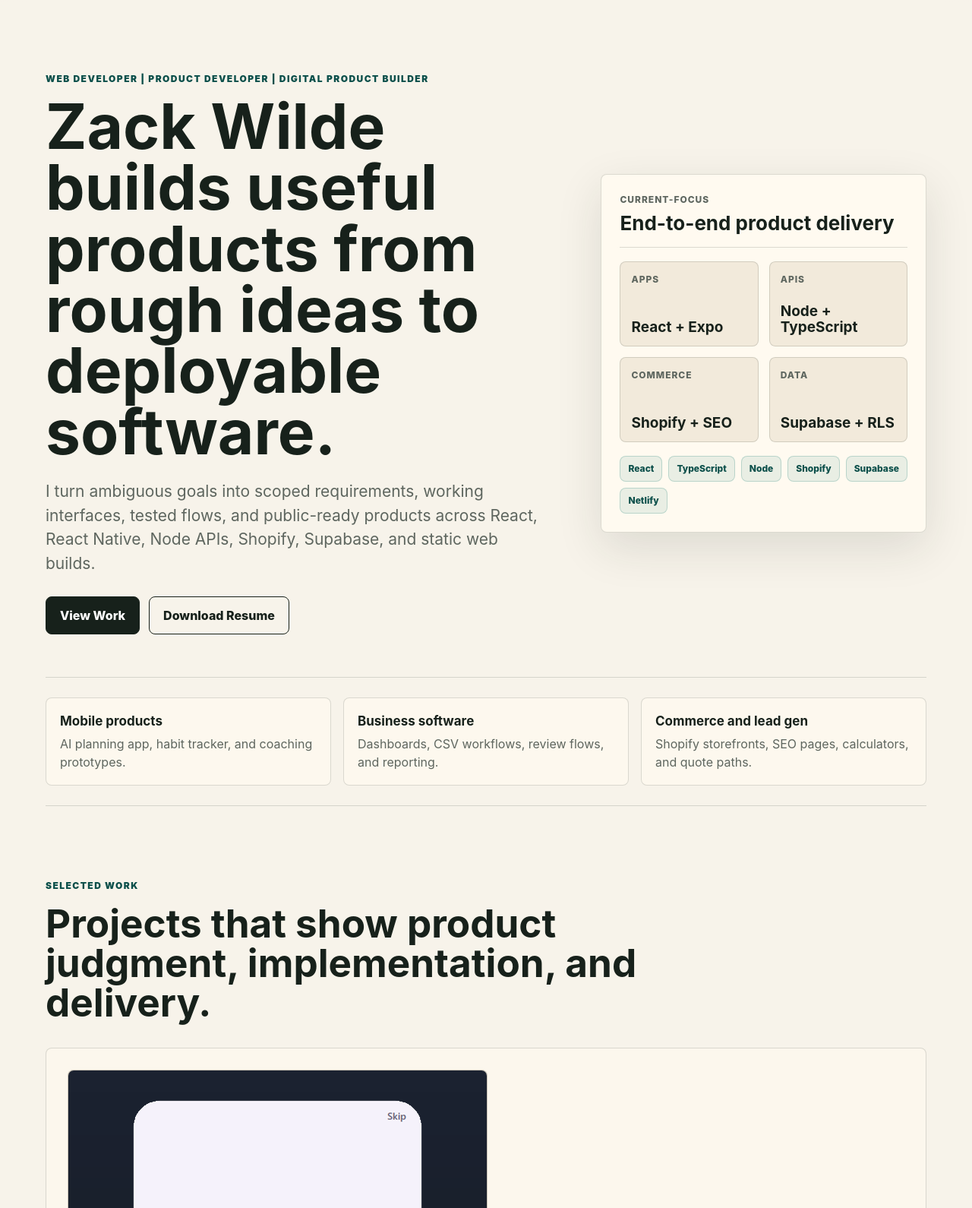
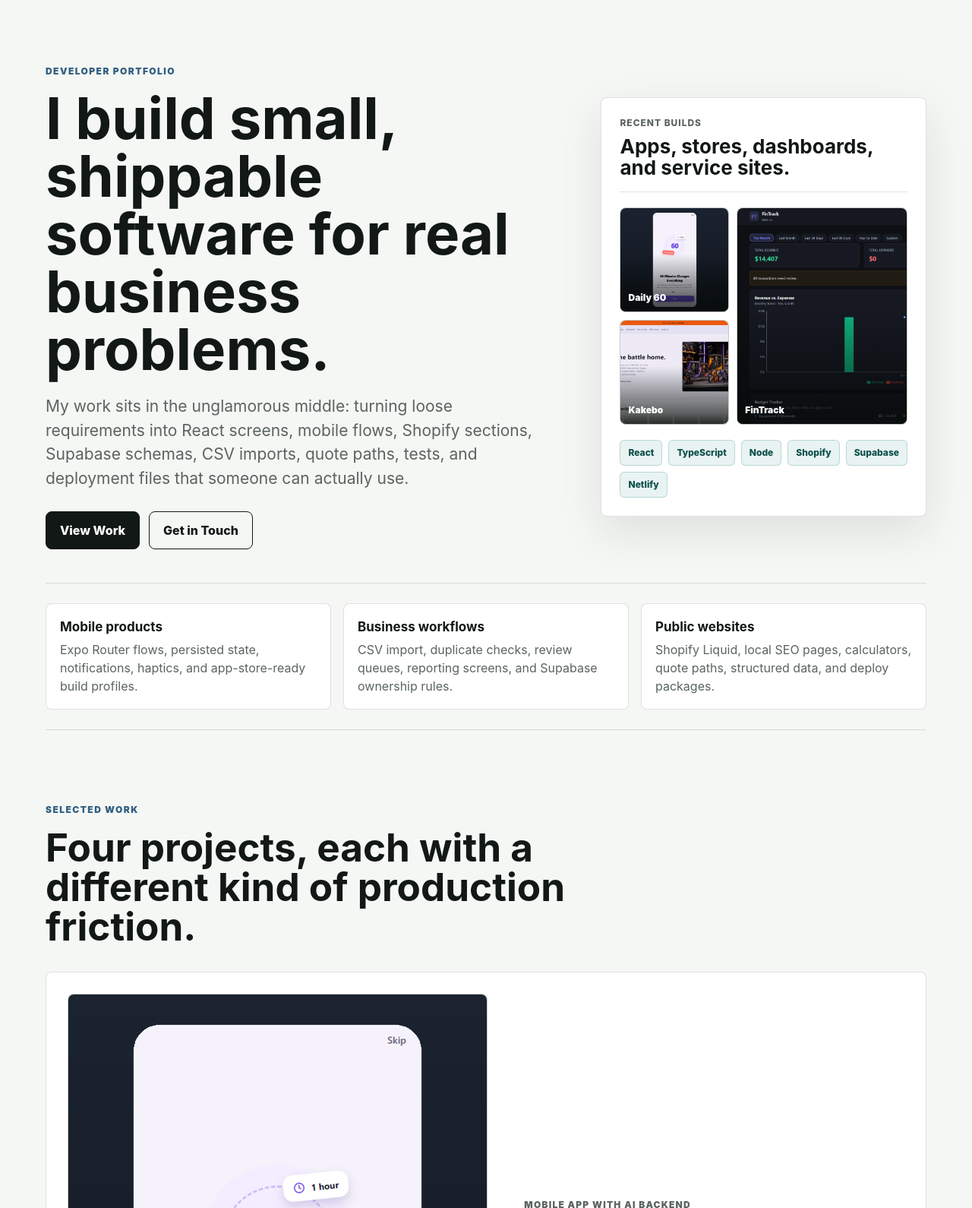
Before and after one commit to zackwildebusiness-glitch/zackwilde.dev, a plain HTML site: page index.html in a window 1280 px wide. Shown: the part 76-1666 px from the top of the page at 76% size. Drawn offline with Linux system fonts and the light colour scheme.

Commit message:
Refine portfolio copy and visual polish

```diff
--- a/index.html
+++ b/index.html
@@ -3,11 +3,11 @@
 <head>
   <meta charset="utf-8">
   <meta name="viewport" content="width=device-width, initial-scale=1">
-  <title>Zack Wilde | Web Developer & Product Builder</title>
-  <meta name="description" content="Zack Wilde is a web developer and digital product builder creating React apps, Shopify ecommerce stores, dashboards, lead-generation websites, and AI-assisted products.">
-  <meta name="theme-color" content="#f7f3ea">
-  <meta property="og:title" content="Zack Wilde | Web Developer & Product Builder">
-  <meta property="og:description" content="Portfolio of shipped web, mobile, ecommerce, dashboard, and lead-generation projects by Zack Wilde.">
+  <title>Zack Wilde | Developer Portfolio</title>
+  <meta name="description" content="Developer portfolio for Zack Wilde: React apps, Expo mobile products, Shopify storefront work, Supabase dashboards, local service websites, and deployment-ready static builds.">
+  <meta name="theme-color" content="#f5f7f4">
+  <meta property="og:title" content="Zack Wilde | Developer Portfolio">
+  <meta property="og:description" content="Shipped web, mobile, ecommerce, dashboard, and lead-generation projects by Zack Wilde.">
   <meta property="og:type" content="website">
   <meta property="og:url" content="https://zackwilde.dev/">
   <meta property="og:image" content="https://zackwilde.dev/assets/fintrack.png">
@@ -43,7 +43,7 @@
   <header class="site-header" data-header>
     <a class="brand" href="#top" aria-label="Zack Wilde home">
       <span class="brand-mark">ZW</span>
-      <span class="brand-text">zackwilde.dev</span>
+      <span class="brand-text">Zack Wilde</span>
     </a>
     <nav class="nav" aria-label="Primary navigation">
       <a href="#work">Work</a>
@@ -57,25 +57,33 @@
   <main id="main">
     <section class="hero" id="top">
       <div class="hero-copy">
-        <p class="eyebrow">Web Developer | Product Developer | Digital Product Builder</p>
-        <h1>Zack Wilde builds useful products from rough ideas to deployable software.</h1>
-        <p class="hero-lede">I turn ambiguous goals into scoped requirements, working interfaces, tested flows, and public-ready products across React, React Native, Node APIs, Shopify, Supabase, and static web builds.</p>
+        <p class="eyebrow">Developer portfolio</p>
+        <h1>I build small, shippable software for real business problems.</h1>
+        <p class="hero-lede">My work sits in the unglamorous middle: turning loose requirements into React screens, mobile flows, Shopify sections, Supabase schemas, CSV imports, quote paths, tests, and deployment files that someone can actually use.</p>
         <div class="hero-actions" aria-label="Primary actions">
           <a class="button primary" href="#work">View Work</a>
-          <a class="button secondary" href="Zack_Wilde_Resume.pdf">Download Resume</a>
+          <a class="button secondary" href="#contact">Get in Touch</a>
         </div>
       </div>
 
       <aside class="hero-panel" aria-label="Portfolio snapshot">
         <div class="panel-topline">
-          <span>current-focus</span>
-          <strong>End-to-end product delivery</strong>
+          <span>Recent builds</span>
+          <strong>Apps, stores, dashboards, and service sites.</strong>
         </div>
-        <div class="signal-grid">
-          <div><span>Apps</span><strong>React + Expo</strong></div>
-          <div><span>APIs</span><strong>Node + TypeScript</strong></div>
-          <div><span>Commerce</span><strong>Shopify + SEO</strong></div>
-          <div><span>Data</span><strong>Supabase + RLS</strong></div>
+        <div class="hero-workbench">
+          <a href="assets/daily60.png" class="mini-shot" aria-label="Open Daily 60 screenshot">
+            <img src="assets/daily60.png" alt="Daily 60 mobile app screenshot" width="1440" height="900">
+            <span>Daily 60</span>
+          </a>
+          <a href="assets/fintrack.png" class="mini-shot large" aria-label="Open FinTrack screenshot">
+            <img src="assets/fintrack.png" alt="FinTrack dashboard screenshot" width="1920" height="864">
+            <span>FinTrack</span>
+          </a>
+          <a href="assets/kakebo.png" class="mini-shot" aria-label="Open Kakebo screenshot">
+            <img src="assets/kakebo.png" alt="Kakebo Shopify storefront screenshot" width="1920" height="901">
+            <span>Kakebo</span>
+          </a>
         </div>
         <div class="stack-line" aria-label="Technology stack">
           <span>React</span>
@@ -91,22 +99,22 @@
     <section class="section proof-band" aria-label="Project proof">
       <div class="proof-item">
         <strong>Mobile products</strong>
-        <span>AI planning app, habit tracker, and coaching prototypes.</span>
+        <span>Expo Router flows, persisted state, notifications, haptics, and app-store-ready build profiles.</span>
       </div>
       <div class="proof-item">
-        <strong>Business software</strong>
-        <span>Dashboards, CSV workflows, review flows, and reporting.</span>
+        <strong>Business workflows</strong>
+        <span>CSV import, duplicate checks, review queues, reporting screens, and Supabase ownership rules.</span>
       </div>
       <div class="proof-item">
-        <strong>Commerce and lead gen</strong>
-        <span>Shopify storefronts, SEO pages, calculators, and quote paths.</span>
+        <strong>Public websites</strong>
+        <span>Shopify Liquid, local SEO pages, calculators, quote paths, structured data, and deploy packages.</span>
       </div>
     </section>
 
     <section class="section" id="work">
       <div class="section-heading">
-        <p class="eyebrow">Selected Work</p>
-        <h2>Projects that show product judgment, implementation, and delivery.</h2>
+        <p class="eyebrow">Selected work</p>
+        <h2>Four projects, each with a different kind of production friction.</h2>
       </div>
 
       <div class="project-list">
@@ -115,12 +123,12 @@
             <img src="assets/daily60.png" alt="Daily 60 mobile app screenshot showing onboarding and goal planning interface" width="1440" height="900" loading="lazy">
           </a>
           <div class="project-copy">
-            <p class="project-type">AI goal planning mobile app</p>
+            <p class="project-type">Mobile app with AI backend</p>
             <h3>Daily 60</h3>
-            <p>Expo React Native app backed by a TypeScript/Express API that turns a user's goal into seven structured steps, daily actions, reflections, streaks, and reminders.</p>
+            <p>Daily 60 turns one user goal into a seven-step plan, then breaks it into daily actions, reminders, reflections, and streak progress. The important work was keeping the mobile app simple while making the AI response predictable.</p>
             <ul>
-              <li>Kept AI provider keys server-side with backend-owned prompt construction, JSON extraction, Zod validation, rate limits, quotas, and fallbacks.</li>
-              <li>Used Expo Router, Zustand, MMKV persistence, local notifications, haptics, Render deployment, EAS build profiles, and Vitest coverage.</li>
+              <li>Moved prompt construction, provider keys, JSON extraction, Zod validation, quotas, and fallbacks into the backend.</li>
+              <li>Built the app with Expo Router, Zustand, MMKV persistence, local notifications, haptics, Render deployment, EAS profiles, and Vitest coverage.</li>
             </ul>
             <div class="tags"><span>React Native</span><span>Express</span><span>TypeScript</span><span>AI integration</span></div>
           </div>
@@ -131,12 +139,12 @@
             <img src="assets/fintrack.png" alt="FinTrack dashboard screenshot showing revenue, expenses, profit, charts, and review workflow" width="1920" height="864" loading="lazy">
           </a>
           <div class="project-copy">
-            <p class="project-type">Business finance dashboard</p>
+            <p class="project-type">Finance dashboard</p>
             <h3>FinTrack</h3>
-            <p>React/Vite finance dashboard for small service businesses to understand cash flow, recurring overhead, budgets, tax categories, reports, and weekly review work.</p>
+            <p>FinTrack is a small-business finance dashboard built around the work that happens before the chart looks clean: imports, review states, categories, budgets, recurring costs, and accountant exports.</p>
             <ul>
-              <li>Built charts, CSV import, duplicate detection, column mapping, vendor category memory, import summaries, review states, and reporting workflows.</li>
-              <li>Added Supabase Auth wiring and a user-owned database foundation with RLS policies, triggers, indexes, and table mappings.</li>
+              <li>Built CSV import with duplicate detection, column mapping, vendor category memory, import summaries, and flagged transaction review.</li>
+              <li>Added Supabase Auth wiring plus user-owned tables, indexes, triggers, RLS policies, reports, budgets, and review records.</li>
             </ul>
             <div class="tags"><span>React</span><span>Recharts</span><span>Supabase</span><span>CSV workflows</span></div>
           </div>
@@ -149,10 +157,10 @@
           <div class="project-copy">
             <p class="project-type">Shopify ecommerce storefront</p>
             <h3>Kakebo Shop</h3>
-            <p>Live Shopify storefront for anime, Tokusatsu, figures, blind boxes, apparel, wall art, plush, and collectibles.</p>
+            <p>Kakebo Shop is a live Shopify storefront where the work centered on catalog discovery, collection pages, product presentation, and enough SEO structure for niche collectibles to be findable.</p>
             <ul>
-              <li>Worked across Liquid sections/snippets, collection templates, navigation, SEO content, FAQ schema, related links, and storefront QA.</li>
-              <li>Supported scripted Shopify Admin GraphQL workflows for catalog clarity, collection updates, product presentation, and operational consistency.</li>
+              <li>Worked across Liquid sections, snippets, collection templates, navigation, visible SEO content, FAQ schema, related links, and storefront QA.</li>
+              <li>Used Shopify Admin GraphQL scripts for product clarity, collection updates, SEO fields, and catalog maintenance.</li>
             </ul>
             <div class="tags"><span>Shopify</span><span>Liquid</span><span>Admin GraphQL</span><span>Ecommerce SEO</span></div>
           </div>
@@ -163,12 +171,12 @@
             <img src="assets/luxury-solutions.png" alt="Luxury Solutions local service website screenshot with premium exterior cleaning homepage" width="1440" height="900" loading="lazy">
           </a>
           <div class="project-copy">
-            <p class="project-type">Local service lead-generation site</p>
+            <p class="project-type">Local service website</p>
             <h3>Luxury Solutions</h3>
-            <p>Static lead-generation website for an exterior cleaning business focused on quote requests, service clarity, trust cues, local SEO, and mobile conversion.</p>
+            <p>Luxury Solutions is a static website for an exterior cleaning business. The goal was not a flashy homepage; it was a site that explains services, earns trust, and makes quote requests easy on mobile.</p>
             <ul>
-              <li>Built service pages, location pages, quote paths, testimonials, recent work sections, sitemap/robots files, and deployment packaging scripts.</li>
-              <li>Created build, prerender, image optimization, SEO verification, and deploy-zip workflows for production handoff.</li>
+              <li>Built service and location pages, quote paths, testimonials, recent work sections, sitemap/robots files, and deployment packaging scripts.</li>
+              <li>Added build, prerender, image optimization, SEO verification, and deploy-zip workflows for handoff.</li>
             </ul>
             <div class="tags"><span>HTML</span><span>CSS</span><span>JavaScript</span><span>Local SEO</span></div>
           </div>
@@ -179,46 +187,46 @@
     <section class="section compact" id="skills">
       <div class="section-heading">
         <p class="eyebrow">Capabilities</p>
-        <h2>Skills grouped by the work they support.</h2>
+        <h2>Tools I use when the project calls for them.</h2>
       </div>
       <div class="capability-grid">
         <article>
           <h3>Frontend</h3>
-          <p>React, React Native, Expo, TypeScript, JavaScript, HTML, CSS, Tailwind, Vite, Next.js, responsive UI.</p>
+          <p>React, React Native, Expo, TypeScript, JavaScript, HTML, CSS, Tailwind, Vite, Next.js, and responsive UI.</p>
         </article>
         <article>
           <h3>Backend and Data</h3>
-          <p>Node, Express, Supabase, PostgreSQL/RLS, REST APIs, Zod validation, serverless functions, local-first state.</p>
+          <p>Node, Express, Supabase, PostgreSQL/RLS, REST APIs, Zod validation, serverless functions, and local-first state.</p>
         </article>
         <article>
           <h3>Ecommerce</h3>
-          <p>Shopify, Liquid, Admin GraphQL, collection architecture, product catalog workflows, structured data, ecommerce SEO.</p>
+          <p>Shopify, Liquid, Admin GraphQL, collection architecture, product catalog workflows, structured data, and ecommerce SEO.</p>
         </article>
         <article>
           <h3>Delivery</h3>
-          <p>GitHub, Netlify, Render, EAS builds, Playwright QA, Vitest, Node test runner, deployment handoffs.</p>
+          <p>GitHub, Netlify, Render, EAS builds, Playwright QA, Vitest, Node test runner, and deployment handoffs.</p>
         </article>
       </div>
     </section>
 
     <section class="section split" id="process">
       <div class="section-heading">
-        <p class="eyebrow">Operating Style</p>
-        <h2>Practical product delivery without skipping judgment.</h2>
+        <p class="eyebrow">How I work</p>
+        <h2>Small steps, clear checks, fewer mystery decisions.</h2>
       </div>
       <div class="process-list">
-        <div><span>01</span><p>Clarify the user, business goal, constraints, and first useful version.</p></div>
-        <div><span>02</span><p>Translate the idea into requirements, flows, acceptance checks, and implementation steps.</p></div>
-        <div><span>03</span><p>Build quickly with AI-assisted workflows, then validate the output through code review, tests, and browser checks.</p></div>
-        <div><span>04</span><p>Prepare the product for deployment, handoff, iteration, or the next technical milestone.</p></div>
+        <div><span>01</span><p>Define the first version tightly enough that it can be built and checked.</p></div>
+        <div><span>02</span><p>Map the real workflow before committing to screens, schemas, or automation.</p></div>
+        <div><span>03</span><p>Build with AI-assisted speed where it helps, then review, test, and verify the result directly.</p></div>
+        <div><span>04</span><p>Leave the project with deploy steps, handoff notes, or the next practical milestone.</p></div>
       </div>
     </section>
 
     <section class="section contact-section" id="contact">
       <div>
         <p class="eyebrow">Contact</p>
-        <h2>Need someone who can define, build, and ship the first useful version?</h2>
-        <p>Reach out for junior developer roles, agency support, startup prototypes, ecommerce improvements, dashboards, lead-generation websites, or product scoping.</p>
+        <h2>Looking for a developer who can make the first version real?</h2>
+        <p>I am open to junior developer roles, agency support, startup prototypes, ecommerce cleanup, dashboards, local-service websites, and product scoping work.</p>
       </div>
       <div class="contact-card">
         <a class="button primary full" href="mailto:zackwildebusiness@gmail.com">Email Zack</a>
--- a/script.js
+++ b/script.js
@@ -26,7 +26,7 @@ function closeLightbox() {
 syncHeader();
 window.addEventListener("scroll", syncHeader, { passive: true });
 
-document.querySelectorAll(".project-media").forEach((link) => {
+document.querySelectorAll(".project-media, .mini-shot").forEach((link) => {
   link.addEventListener("click", (event) => {
     event.preventDefault();
     openLightbox(link);
--- a/styles.css
+++ b/styles.css
@@ -1,13 +1,15 @@
 :root {
-  --paper: #f7f3ea;
-  --ink: #17211b;
-  --muted: #5e665f;
-  --line: rgba(23, 33, 27, 0.15);
-  --panel: #fffaf0;
+  --paper: #f5f7f4;
+  --ink: #111816;
+  --muted: #5a6460;
+  --line: rgba(17, 24, 22, 0.13);
+  --panel: #ffffff;
+  --soft-panel: #eef2ed;
   --accent: #0f766e;
   --accent-dark: #0b4f4a;
-  --clay: #c46f45;
-  --shadow: 0 20px 60px rgba(34, 40, 34, 0.12);
+  --blue: #315f82;
+  --rust: #a85d3c;
+  --shadow: 0 20px 55px rgba(22, 32, 28, 0.1);
 }
 
 * {
@@ -59,7 +61,7 @@ a {
   justify-content: space-between;
   gap: 24px;
   padding: 18px clamp(18px, 5vw, 64px);
-  background: rgba(247, 243, 234, 0.86);
+  background: rgba(245, 247, 244, 0.88);
   border-bottom: 1px solid transparent;
   backdrop-filter: blur(16px);
   transition: border-color 0.2s ease, background 0.2s ease;
@@ -67,7 +69,7 @@ a {
 
 .site-header.is-scrolled {
   border-bottom-color: var(--line);
-  background: rgba(247, 243, 234, 0.96);
+  background: rgba(245, 247, 244, 0.97);
 }
 
 .brand {
@@ -125,17 +127,17 @@ main,
 }
 
 .hero {
-  min-height: calc(86svh - 79px);
+  min-height: calc(82svh - 79px);
   display: grid;
   grid-template-columns: minmax(0, 1.1fr) minmax(320px, 0.72fr);
   align-items: center;
   gap: clamp(28px, 6vw, 82px);
-  padding: clamp(48px, 8vw, 92px) 0 56px;
+  padding: clamp(44px, 7vw, 82px) 0 44px;
 }
 
 .eyebrow {
   margin: 0 0 14px;
-  color: var(--accent-dark);
+  color: var(--blue);
   font-size: 12px;
   font-weight: 900;
   letter-spacing: 0.12em;
@@ -152,8 +154,8 @@ p {
 h1 {
   max-width: 860px;
   margin-bottom: 22px;
-  font-size: clamp(42px, 7.4vw, 82px);
-  line-height: 0.98;
+  font-size: clamp(42px, 7vw, 76px);
+  line-height: 1;
   letter-spacing: 0;
   overflow-wrap: break-word;
 }
@@ -235,8 +237,7 @@ h3 {
   border-bottom: 1px solid var(--line);
 }
 
-.panel-topline span,
-.signal-grid span {
+.panel-topline span {
   color: var(--muted);
   font-size: 12px;
   font-weight: 800;
@@ -249,27 +250,59 @@ h3 {
   line-height: 1.05;
 }
 
-.signal-grid {
+.hero-workbench {
   display: grid;
-  grid-template-columns: repeat(2, minmax(0, 1fr));
-  gap: 14px;
-  margin: 18px 0;
+  grid-template-columns: 0.78fr 1.22fr;
+  gap: 10px;
+  margin: 20px 0;
 }
 
-.signal-grid div {
-  min-height: 112px;
-  display: flex;
-  flex-direction: column;
-  justify-content: space-between;
-  padding: 14px;
-  background: #f2eadb;
+.mini-shot {
+  position: relative;
+  min-height: 136px;
+  overflow: hidden;
+  color: #fff;
+  background: #dfe5df;
   border: 1px solid var(--line);
   border-radius: 8px;
+  text-decoration: none;
 }
 
-.signal-grid strong {
-  font-size: 19px;
-  line-height: 1.12;
+.mini-shot.large {
+  grid-row: span 2;
+}
+
+.mini-shot img {
+  width: 100%;
+  height: 100%;
+  min-height: inherit;
+  object-fit: cover;
+  transition: transform 0.2s ease;
+}
+
+.mini-shot.large img {
+  object-position: left top;
+}
+
+.mini-shot::after {
+  position: absolute;
+  inset: auto 0 0;
+  height: 56%;
+  content: "";
+  background: linear-gradient(to top, rgba(5, 9, 8, 0.78), transparent);
+}
+
+.mini-shot span {
+  position: absolute;
+  left: 10px;
+  bottom: 9px;
+  z-index: 1;
+  font-size: 12px;
+  font-weight: 900;
+}
+
+.mini-shot:hover img {
+  transform: scale(1.025);
 }
 
 .stack-line,
@@ -285,7 +318,7 @@ h3 {
   color: var(--accent-dark);
   background: rgba(15, 118, 110, 0.09);
   border: 1px solid rgba(15, 118, 110, 0.22);
-  border-radius: 8px;
+  border-radius: 6px;
   font-size: 12px;
   font-weight: 800;
 }
@@ -313,7 +346,7 @@ h3 {
 
 .proof-item {
   padding: 18px;
-  background: rgba(255, 250, 240, 0.7);
+  background: var(--panel);
   border: 1px solid var(--line);
   border-radius: 8px;
 }
@@ -339,7 +372,7 @@ h3 {
   gap: clamp(22px, 4vw, 48px);
   align-items: center;
   padding: clamp(18px, 3vw, 28px);
-  background: rgba(255, 250, 240, 0.58);
+  background: var(--panel);
   border: 1px solid var(--line);
   border-radius: 8px;
 }
@@ -359,7 +392,7 @@ h3 {
 .project-media {
   display: block;
   overflow: hidden;
-  background: #e5dccd;
+  background: #dfe5df;
   border: 1px solid var(--line);
   border-radius: 8px;
   text-decoration: none;
@@ -378,7 +411,7 @@ h3 {
 }
 
 .desktop-shot {
-  background: #f2eadb;
+  background: var(--soft-panel);
 }
 
 .desktop-shot img {
@@ -397,7 +430,7 @@ h3 {
 
 .project-type {
   margin-bottom: 8px;
-  color: var(--clay);
+  color: var(--rust);
   font-size: 12px;
   font-weight: 900;
   letter-spacing: 0.1em;
@@ -454,7 +487,7 @@ h3 {
   grid-template-columns: 54px minmax(0, 1fr);
   gap: 14px;
   padding: 16px;
-  background: rgba(255, 250, 240, 0.7);
+  background: var(--panel);
   border: 1px solid var(--line);
   border-radius: 8px;
 }
@@ -529,7 +562,7 @@ h3 {
   max-width: min(96vw, 1500px);
   max-height: 88vh;
   object-fit: contain;
-  background: #f2eadb;
+  background: var(--soft-panel);
   border: 1px solid rgba(255, 255, 255, 0.2);
   border-radius: 8px;
   box-shadow: 0 24px 90px rgba(0, 0, 0, 0.45);
@@ -630,7 +663,7 @@ h3 {
     width: 100%;
   }
 
-  .signal-grid,
+  .hero-workbench,
   .proof-band,
   .capability-grid {
     grid-template-columns: 1fr;
```
